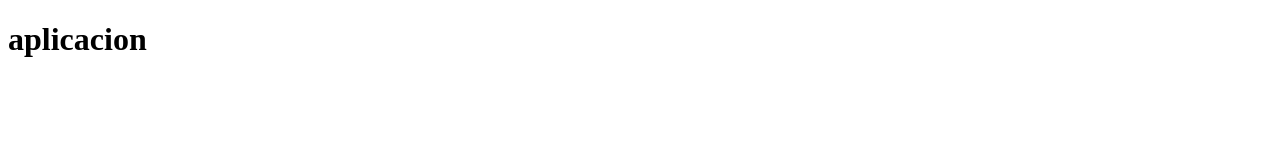
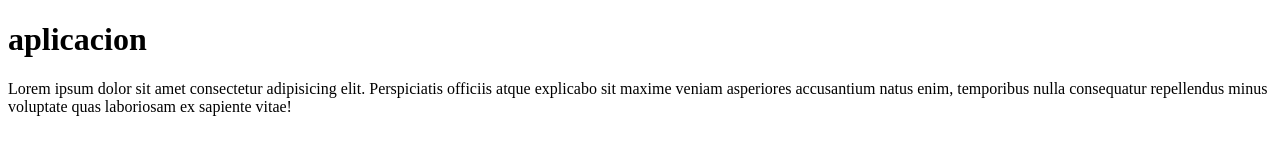
Before and after one commit to areyzabrayan/frontend-sprintf1, a plain HTML site: page index.html in a window 1280 px wide. Drawn offline with Linux system fonts and the light colour scheme.

Commit message:
add lorem in the footer

```diff
--- a/index.html
+++ b/index.html
@@ -9,5 +9,8 @@
   <body>
     <h1>aplicacion</h1>
     <header></header>
+    <footer>
+        <p>Lorem ipsum dolor sit amet consectetur adipisicing elit. Perspiciatis officiis atque explicabo sit maxime veniam asperiores accusantium natus enim, temporibus nulla consequatur repellendus minus voluptate quas laboriosam ex sapiente vitae!</p>
+    </footer>
   </body>
 </html>
```
